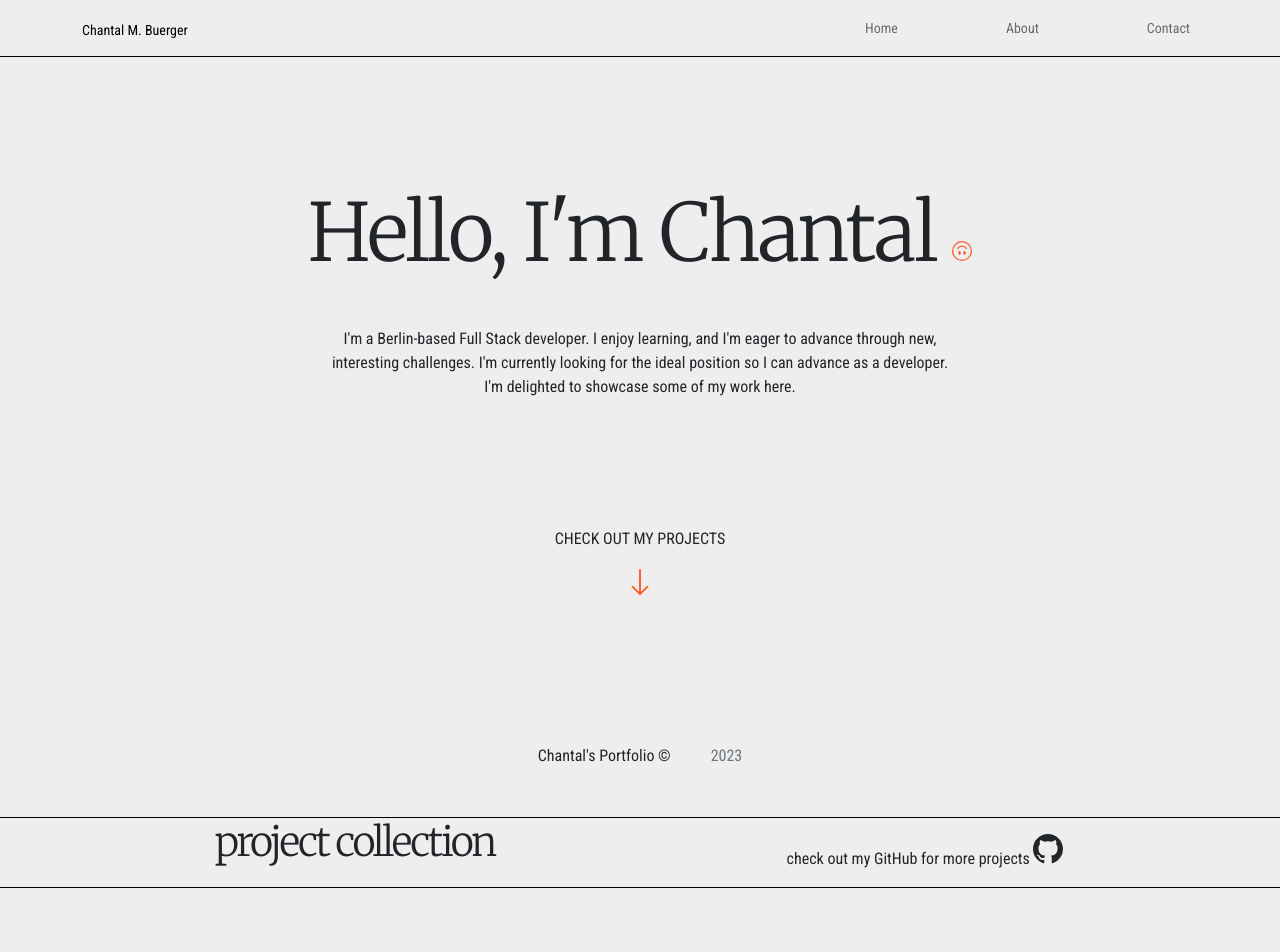
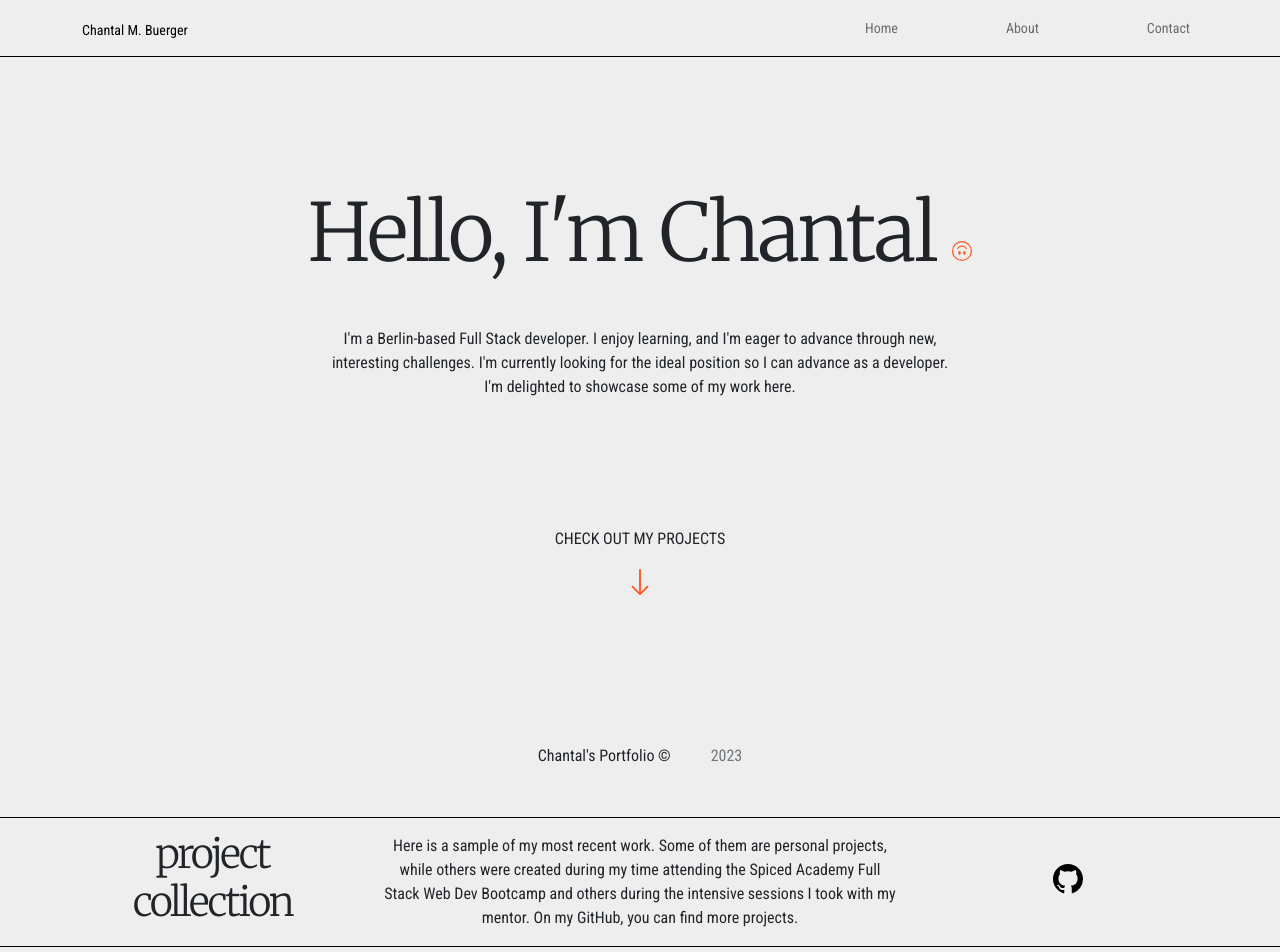
Before and after one commit to chantal0000/portfolio-bootstrap-react-js, a React (Create React App) app: page / in a window 1280 px wide. Shown: the top 952 px of the page. Built offline with nearby package versions, Linux system fonts and the light colour scheme; no server answers.

Commit message:
center header projects

```diff
--- a/src/pages/homepage.js
+++ b/src/pages/homepage.js
@@ -12,6 +12,13 @@ import Moodboard from "./content/moodboard";
 import Petition from "./content/petition";
 import MyTrivia from "./content/my-trivia";
 import arrow from "./images/arrow.png"
+import * as PropTypes from "prop-types";
+
+function ColItem(props) {
+    return null;
+}
+
+ColItem.propTypes = {href: PropTypes.string};
 
 function Homepage() {
     return (<>
@@ -21,12 +28,16 @@ function Homepage() {
                     <div className="box">
                         <div className="Intro">
                             <h1 className="display-1">Hello, I'm Chantal <OverlayTrigger placement="bottom"
-                                overlay={<Tooltip>contact me!</Tooltip>}><Link to="/contact"><EmojiSmileUpsideDown
+                                                                                         overlay={<Tooltip>contact
+                                                                                             me!</Tooltip>}><Link
+                                to="/contact"><EmojiSmileUpsideDown
                                 className="bi"
                                 size={20} color="#ff5722"/></Link></OverlayTrigger></h1>
                         </div>
                         <div className="Intro-Text">
-                            <p>I'm a Berlin-based Full Stack developer. I enjoy learning, and I'm eager to advance through new, interesting challenges. I'm currently looking for the ideal position so I can advance as a developer. I'm delighted to showcase some of my work here. </p>
+                            <p>I'm a Berlin-based Full Stack developer. I enjoy learning, and I'm eager to advance
+                                through new, interesting challenges. I'm currently looking for the ideal position so I
+                                can advance as a developer. I'm delighted to showcase some of my work here. </p>
                         </div>
                         {/*<div><img src={arrow} sizes={20}/></div>*/}
                     </div>
@@ -43,8 +54,10 @@ function Homepage() {
                 <Col>
                     <Container id="section1">
                         <Row className="Header">
-                            <Col className="Header-Item "><h1>project collection</h1></Col>
-                            <Col className="page-hero d-flex align-items-center justify-content-center"><p>check out my GitHub for more projects <Github size={30}></Github></p></Col>
+                            <Col className="Header-Item"><h1>project collection</h1></Col>
+                            <Col xs={6}><p>Here is a sample of my most recent work. Some of them are personal projects, while others were created during my time attending the Spiced Academy Full Stack Web Dev Bootcamp and others during the intensive sessions I took with my mentor. On my GitHub, you can find more projects.</p></Col>
+                            <Col className="page-hero d-flex align-items-center justify-content-center"><a href="https://github.com/chantal0000">
+                                <Github size={30} color="black"></Github></a></Col>
                         </Row>
                     </Container>
                 </Col>
--- a/src/pages/styles/HomePageStyle.css
+++ b/src/pages/styles/HomePageStyle.css
@@ -41,13 +41,16 @@
     margin: 0;
     padding: 1rem;
 }
-
-.Header h1 {
-    margin: 0;
-    padding: 0;
+/*center header "project collection" in row*/
+.Header {
+    /*margin: 0;*/
+    /*padding: 0;*/
+    display: flex;
+    align-items: center;
+    justify-content: center;
 }
 
-.Header-Item {
+.Header-Item h1{
    /*margin: 12px;*/
 }
 
```
